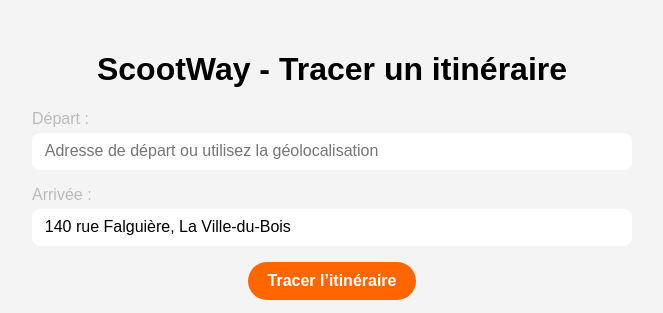
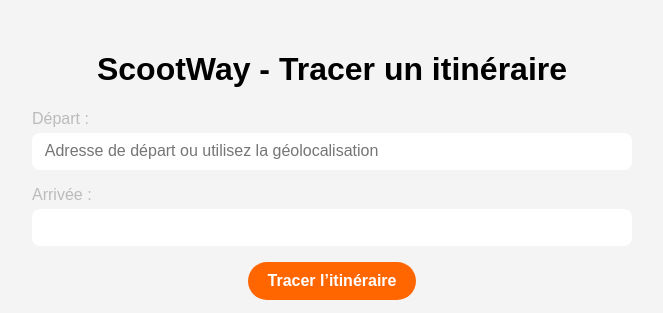
Before and after one commit to Mks7591/scootway, a plain HTML site: page index.html in a window 1280 px wide. Shown: the top 313 px of the page, without its empty margins (308-971 px from the left). Drawn offline with Linux system fonts and the light colour scheme; some packages are replaced by stand-ins of ours.

Commit message:
Update index.html

```diff
--- a/index.html
+++ b/index.html
@@ -84,7 +84,7 @@
     <input id="start" type="text" placeholder="Adresse de départ ou utilisez la géolocalisation" />
 
     <label for="end">Arrivée :</label>
-    <input id="end" type="text" placeholder="Ex : 140 rue Falguière, La Ville-du-Bois" value="140 rue Falguière, La Ville-du-Bois" />
+    <input id="end" type="text" placeholder="" />
 
     <button id="routeBtn">Tracer l’itinéraire</button>
 
```
